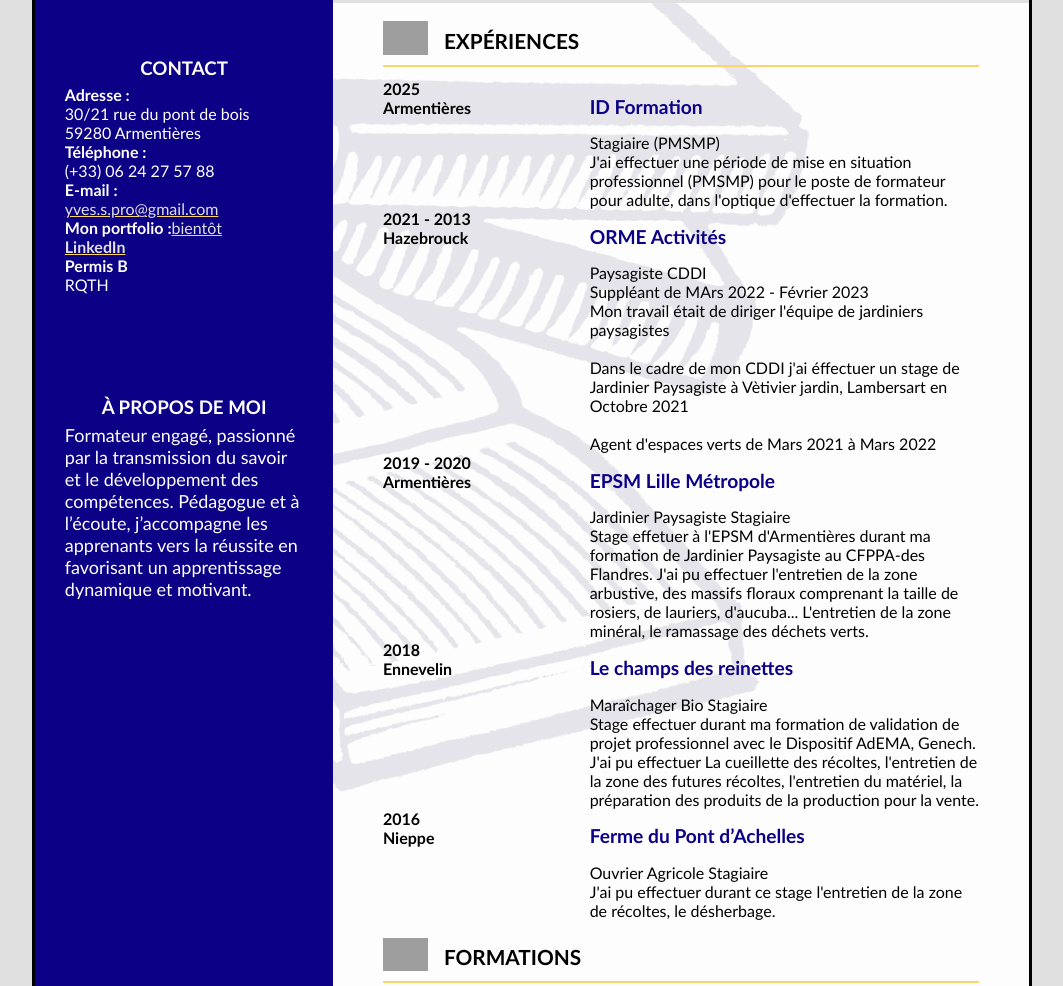
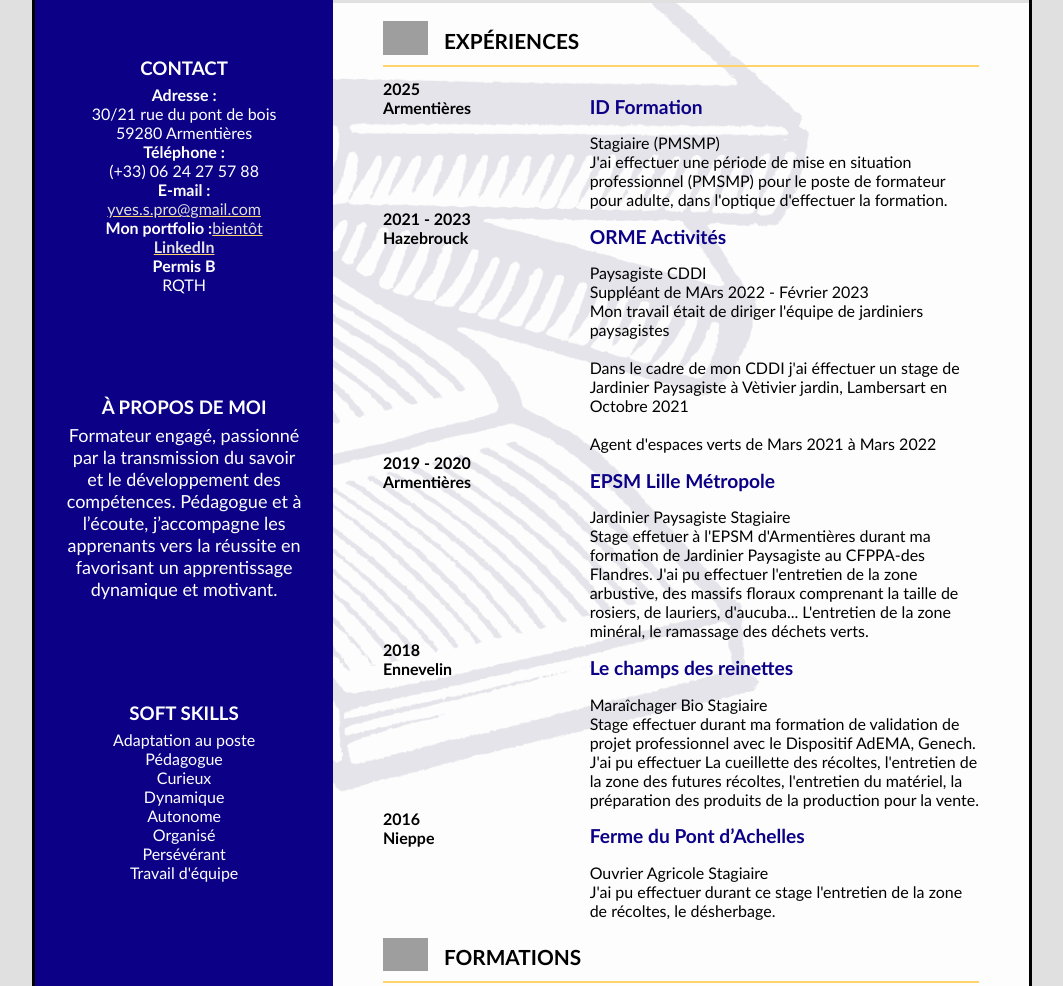
Before and after one commit to the-web-girl/yves-simon-cv-site, a plain HTML site: page index.html in a window 1280 px wide. Shown: the part 239-1225 px from the top of the page, without its empty margins (108-1171 px from the left). Drawn offline with Linux system fonts and the light colour scheme; grey boxes are pictures that could not be loaded.

Commit message:
add soft skills

```diff
--- a/index.html
+++ b/index.html
@@ -45,6 +45,22 @@
                 <p>Formateur engagé, passionné par la transmission du savoir et le développement des compétences. Pédagogue et à l’écoute, j’accompagne les apprenants vers la réussite en favorisant un apprentissage dynamique et motivant.</p>
             </section>
 
+
+            <section class="aside">
+                <h3>Soft skills</h3>
+
+                <ul>
+                    <li>Adaptation au poste</li>
+                    <li>Pédagogue</li>
+                    <li>Curieux</li>
+                    <li>Dynamique</li>
+                    <li>Autonome</li>
+                    <li>Organisé</li>
+                    <li>Persévérant</li>
+                    <li>Travail d'équipe</li>
+                </ul>
+            </section>
+
             <section class="aside">
                 <h3>Loisirs</h3>
                 <div class="hobbies">
@@ -80,7 +96,7 @@
                 <article>
 					<div class="flex-date">
 						<p>
-							<strong><span class="align-date">2021 - 2013<br>Hazebrouck</span></strong>
+							<strong><span class="align-date">2021 - 2023<br>Hazebrouck</span></strong>
 						</p>
 					</div>
 					<div class="comp">
--- a/src/styles/style.scss
+++ b/src/styles/style.scss
@@ -120,21 +120,33 @@ header {
     .aside {
 
         margin: 3rem 0;
+        display: flex;
+        flex-direction: column;
+        justify-content: center;
 
         h3 {
             // background-color: #02310b;
             color: var(--bg-color);
+            // display: flex;
             text-align: center;
+            // align-items: center;
             text-transform: uppercase;
             padding:  2% 0%;
             margin-bottom: 0;
         }
+
         p {
             padding: 0 10%;
+            text-align: center;
 
             .bold {
                 font-weight: bold;
             }
+        }
+
+        ul {
+            list-style: none;
+            text-align: center;
         }
 
         .hobbies {
@@ -175,7 +187,7 @@ header {
     }
 
     .flex-grow {
-        flex-grow: 3;
+        // flex-grow: 3;
 
         p {
             font-weight: 500;
@@ -274,6 +286,7 @@ main {
 
         #my_contact {
             // order: 3;
+            display: flex;
 
             #contact {
                 text-align: center;
@@ -289,6 +302,7 @@ main {
             display: flex;
             text-align: center;
             align-items: center;
+            justify-content: center;
 
             img {
                 width: 30px;
```
Also changed, not shown: src/styles/style.css, 1 other file.
